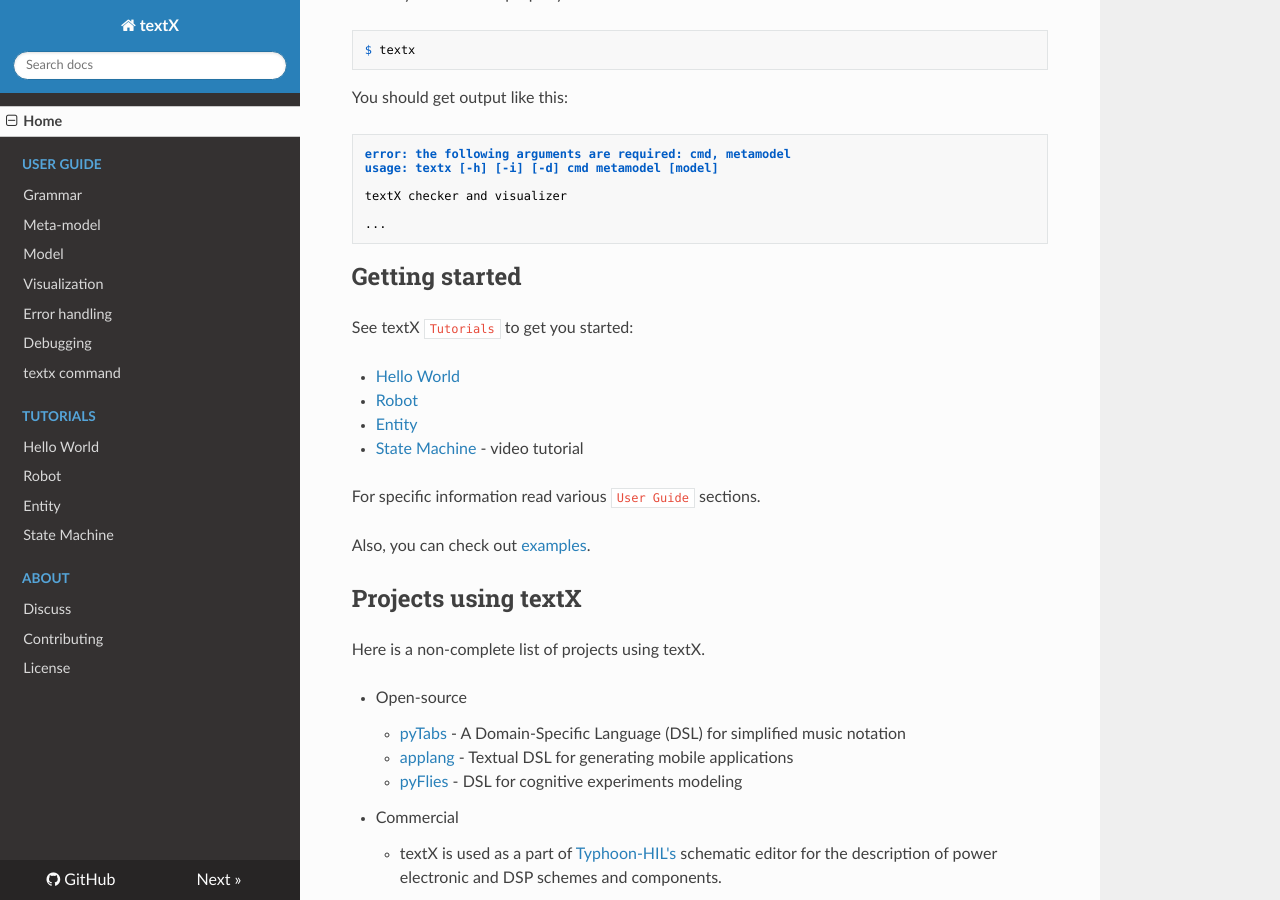
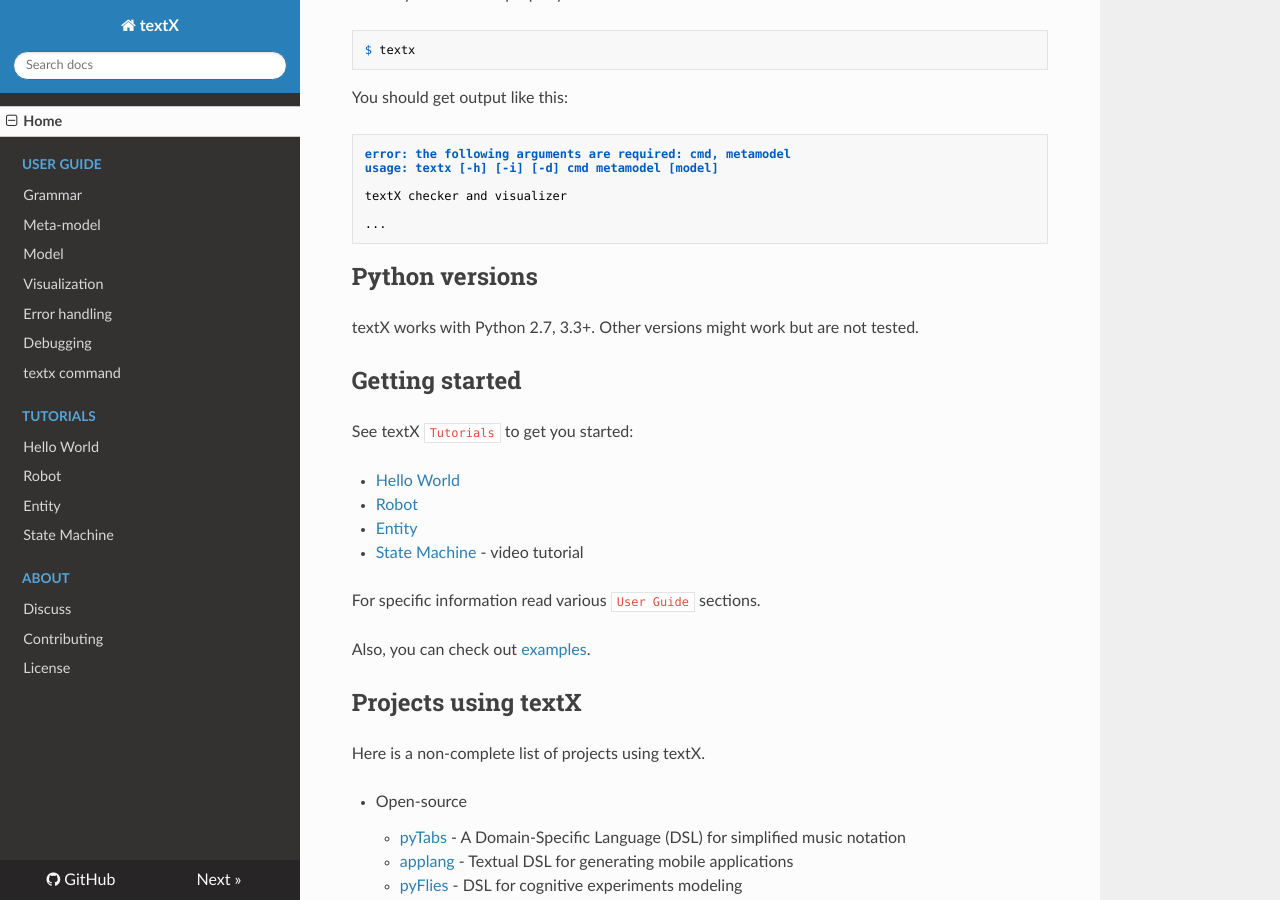
Before and after one commit to textX/textX, an MkDocs documentation site: the page built from docs/index.md, in a window 1280 px wide and 900 px high, scrolled down 2105 px. Built offline with MkDocs 1.6.1, drawn with Linux system fonts in a browser that asks for light colours; nearby versions of some CDN libraries; old or Windows-style settings are respelled for this version of MkDocs.

Commit message:
Added info on supported python versions in the docs.

```diff
--- a/docs/index.md
+++ b/docs/index.md
@@ -104,6 +104,11 @@
 
     ...
 
+## Python versions
+
+textX works with Python 2.7, 3.3+. Other versions might work but are not
+tested.
+
 ## Getting started
 
 See textX `Tutorials` to get you started:
```
